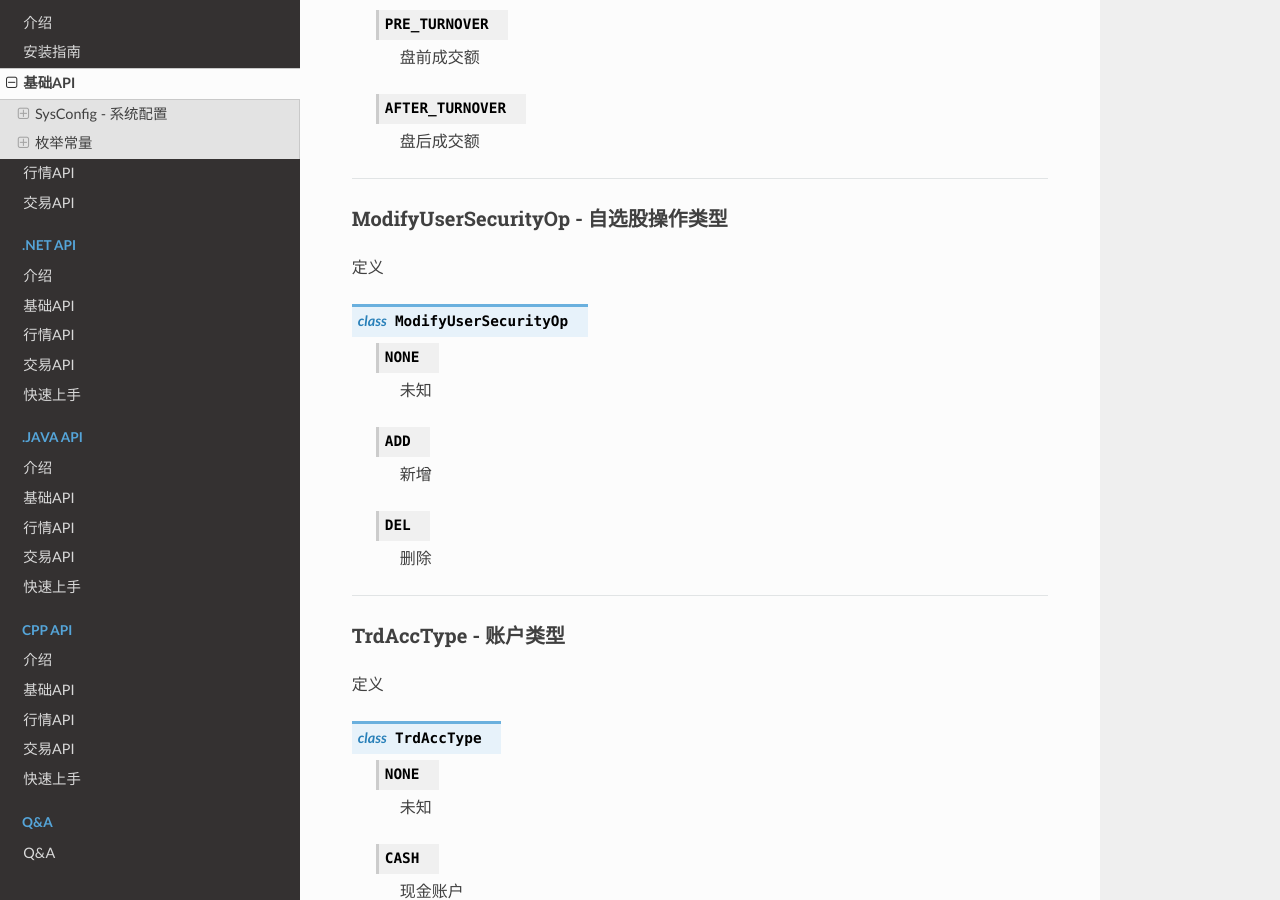
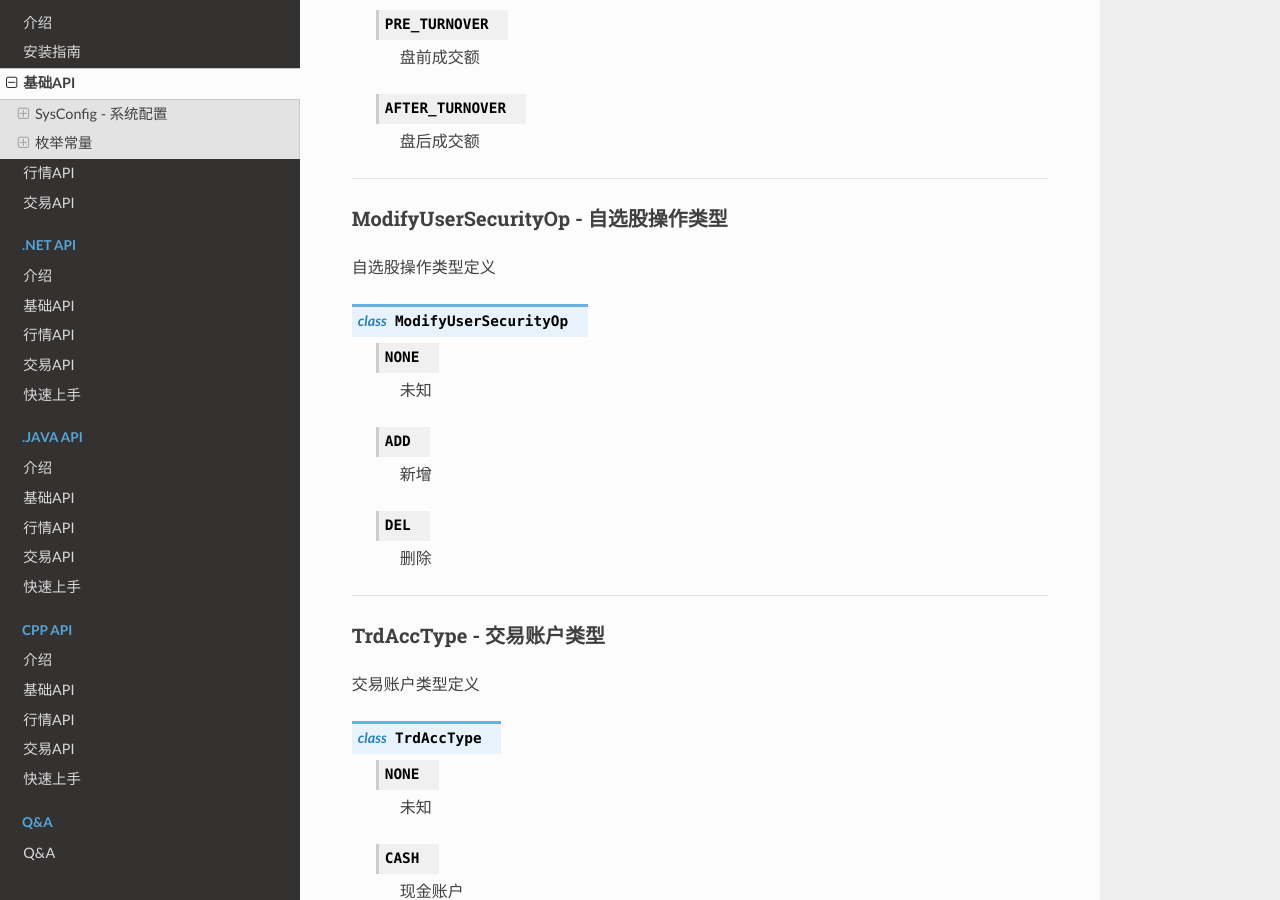
Before and after one commit to FutunnOpen/futu-api-doc, a Sphinx documentation site: the page built from doc_maker/source/api/Base_API.rst, in a window 1280 px wide and 900 px high, scrolled down 34472 px. Built offline with Sphinx 7.4.7 and the Read the Docs theme 2.0.0, drawn with Linux system fonts in a browser that asks for light colours.

Commit message:
优化枚举说明

```diff
--- a/doc_maker/source/api/Base_API.rst
+++ b/doc_maker/source/api/Base_API.rst
@@ -1700,9 +1700,9 @@ SortField - 涡轮排序
 --------------------------------------
 
 ModifyUserSecurityOp - 自选股操作类型
-~~~~~~~~~~~~~~~~~~~~~~~~~~~
-
-定义
+~~~~~~~~~~~~~~~~~~~~~~~~~~~~~~~~~~~~~~
+
+自选股操作类型定义
 
 ..  py:class:: ModifyUserSecurityOp
 
@@ -1721,10 +1721,10 @@ ModifyUserSecurityOp - 自选股操作类型
 
 --------------------------------------
 
-TrdAccType - 账户类型
-~~~~~~~~~~~~~~~~~~~~~~~~~~~
-
-定义
+TrdAccType - 交易账户类型
+~~~~~~~~~~~~~~~~~~~~~~~~~~~
+
+交易账户类型定义
 
 ..  py:class:: TrdAccType
 
```
